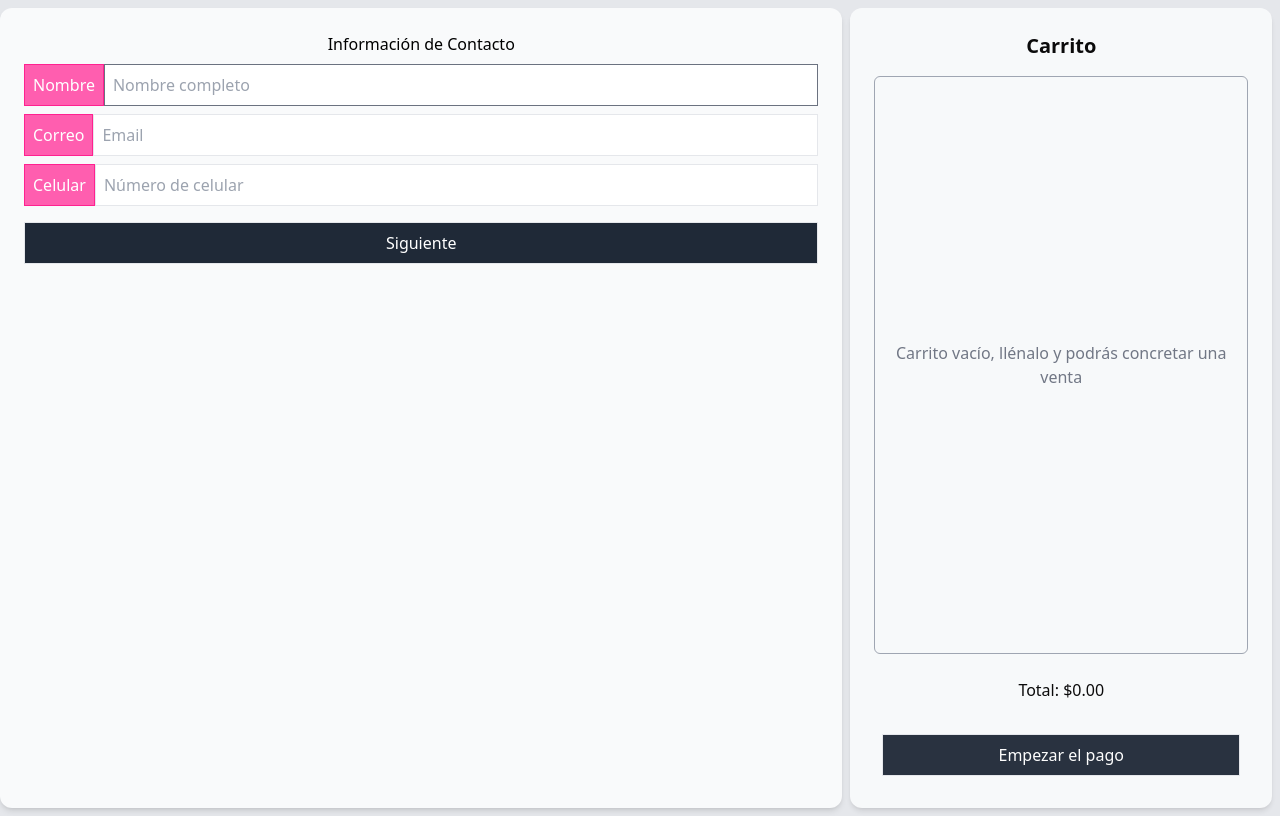
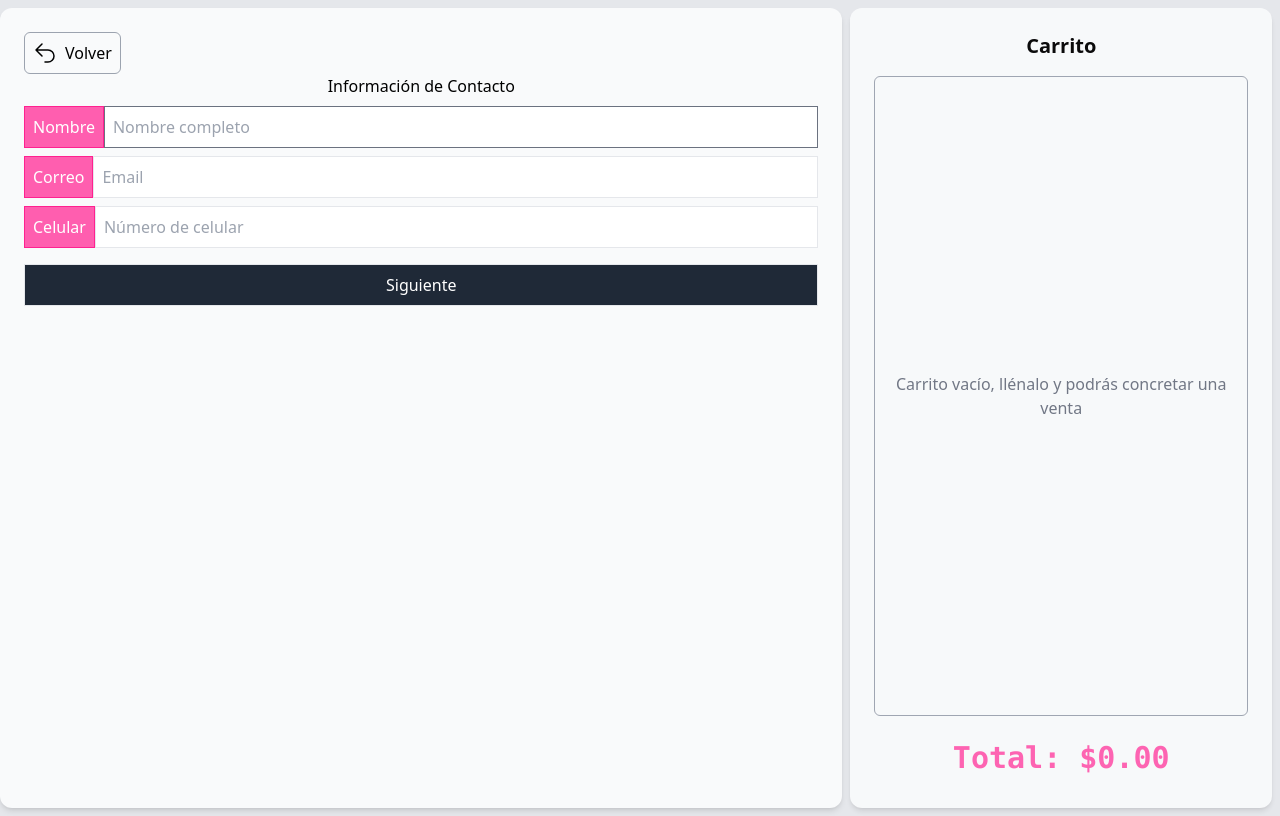
Before and after one commit to NiveJulian/NinaShowroom, a React (Vite) app in the folder client/: page /cart in a window 1280 px wide. Built offline with nearby package versions, Linux system fonts and the light colour scheme.

Commit message:
Arreglando un poco el carrito

```diff
--- a/client/src/componentes/Ecommerce/Cart/Cart.jsx
+++ b/client/src/componentes/Ecommerce/Cart/Cart.jsx
@@ -1,6 +1,7 @@
 import React, { useState } from "react";
 import toast from "react-hot-toast";
 import { useDispatch, useSelector } from "react-redux";
+import { useNavigate } from "react-router-dom";
 import {
   createSale,
   decrementQuantity,
@@ -78,7 +79,7 @@ const StepShipping = ({
   setSelectedDeliveryMethod,
   prevStep,
   nextStep,
-  }) => (
+}) => (
   <div>
     <h2>Información de Envío</h2>
     {/* Aquí va el componente o campos para la información de envío */}
@@ -99,7 +100,10 @@ const StepShipping = ({
       />
     </div>
     <div className="mt-2 flex justify-center items-center">
-      <label className="border border-primary bg-secondary text-white p-2 text-center" htmlFor="cp">
+      <label
+        className="border border-primary bg-secondary text-white p-2 text-center"
+        htmlFor="cp"
+      >
         CP
       </label>
       <input
@@ -172,6 +176,7 @@ const Cart = ({ product, calcularTotal, usuario }) => {
   const [step, setStep] = useState(1);
 
   const dispatch = useDispatch();
+  const navigate = useNavigate();
   const [formaPago, setFormaPago] = useState("");
   const [formCliente, setFormCliente] = useState({
     nombre: usuario.name || "",
@@ -251,6 +256,28 @@ const Cart = ({ product, calcularTotal, usuario }) => {
   return (
     <div className="flex items-center justify-center bg-gray-200">
       <div className="bg-gray-50 h-screen text-center shadow-md p-6 rounded-xl w-2/3 flex flex-col">
+        <div className="flex justify-start">
+          <button
+            className="flex gap-2 border border-gray-400 p-2 active:translate-y-[1px] hover:shadow-lg rounded-md"
+            onClick={() => navigate("/")}
+          >
+            <svg
+              xmlns="http://www.w3.org/2000/svg"
+              fill="none"
+              viewBox="0 0 24 24"
+              strokeWidth="1.5"
+              stroke="currentColor"
+              className="size-6"
+            >
+              <path
+                strokeLinecap="round"
+                strokeLinejoin="round"
+                d="M9 15 3 9m0 0 6-6M3 9h12a6 6 0 0 1 0 12h-3"
+              />
+            </svg>
+            <span>Volver</span>
+          </button>
+        </div>
         {step === 1 && (
           <StepContact
             formCliente={formCliente}
@@ -342,15 +369,8 @@ const Cart = ({ product, calcularTotal, usuario }) => {
           )}
         </div>
 
-        <div className="p-2 mt-4">Total: ${calcularTotal()}</div>
-        <div className="p-2 mt-4">
-          <button
-            onClick={handleCreateVenta}
-            className="border p-2 text-white bg-gray-800 w-full hover:bg-gray-700"
-          >
-            Empezar el pago
-          </button>
-        </div>
+        <div className="p-2 mt-4 text-3xl font-bold font-mono text-secondary">Total: ${calcularTotal()}</div>
+
       </div>
     </div>
   );
```
